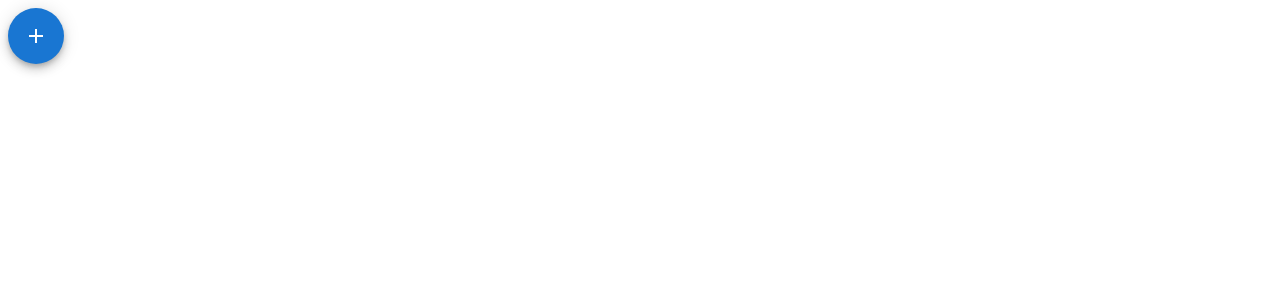
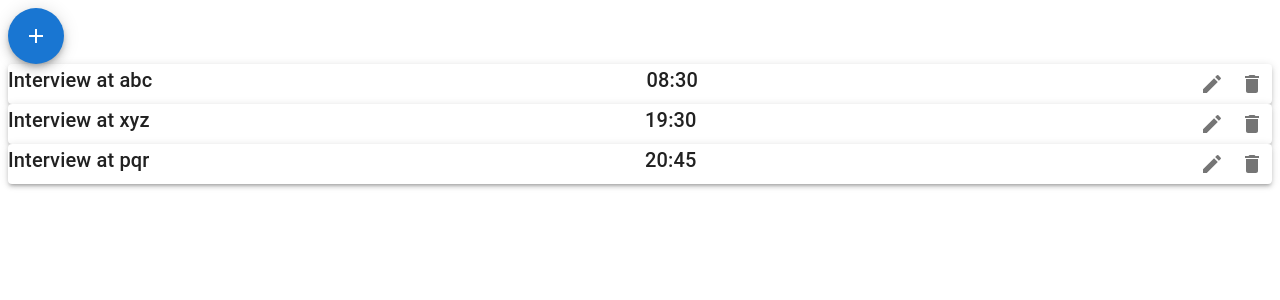
Before and after one commit to salmank305/Alarm---How-JS-works-with-example-event-loop-call-stack-heap-JSON-setTimeo---2uc3trjiazg6, a React app: page / in a window 1280 px wide. Shown: the top 300 px of the page. Built offline with nearby package versions, Linux system fonts and the light colour scheme.

Commit message:
Update alarm.jsx

```diff
--- a/src/components/alarm.jsx
+++ b/src/components/alarm.jsx
@@ -1,9 +1,64 @@
+import { IconButton, Paper, Typography } from "@mui/material";
+import { Box } from "@mui/system";
+import { Edit, Delete } from "@mui/icons-material";
 import React from "react";
+import ActiveAlarm from "./activeAlarm";
+import AlarmEditForm from "./alarmEdit";
 
 export default function Alarm(props) {
+    const [open, setOpen] = React.useState(false)
+    const [editOpen, setEditOpen] = React.useState(false)
+
+    const checkAlarm = () => {
+        if(props.time == props.alarmTime){
+            setOpen(true)
+        }
+    }
+
+    const handleClose = () => {
+        setOpen(false)
+    }
+
+    React.useEffect(()=> {
+        checkAlarm()
+    }, [])
+
+    const handleEdit = (label1, alarmTime1) => {
+        setEditOpen(false)
+        props.onEdit(label1, alarmTime1)
+    }
+    const handleSnooze = () => {
+        props.onSnooze()
+        handleClose()
+    }
+
+    const handleDelete = () => {
+        props.onDelete()
+        handleClose()
+    }
+
+    setInterval(checkAlarm, 60000)
 
     return (
         <>
+            <ActiveAlarm key = {props.key} open={open} label = {props.label} alarmTime={props.alarmTime} onClose={handleClose} onSnooze={handleSnooze} onDelete={handleDelete}/>
+            <Paper elevation={3} >
+            <Box display='flex' flexDirection='row' justifyContent="space-between">
+                <Typography variant="h6">{props.label}</Typography>
+                <Typography variant="h6">{props.alarmTime}</Typography>
+                <Box>
+                    <IconButton area-label="delete">
+                    <Edit id = {props.index+'-edit'} onClick={()=> setEditOpen(true)}/>
+                    <AlarmEditForm open={editOpen} alarmid= {props.index} label={props.label} alarmTime={props.alarmTime} index={props.index} onEdit={handleEdit} />
+                    </IconButton>
+                    <IconButton area-label="delete">
+                    <Delete id={props.index} onClick={props.onDelete}/>
+                    </IconButton>
+                </Box>
+            </Box>
+            </Paper>
+
+            {/* {props.time == props.alarmTime ? <ActiveAlarm open={true} label={props.label} alarmTime={props.alarmTime} /> : <ActiveAlarm open={false} label={props.label} alarmTime={props.alarmTime} />} */}
         </>
     )
 }
```
